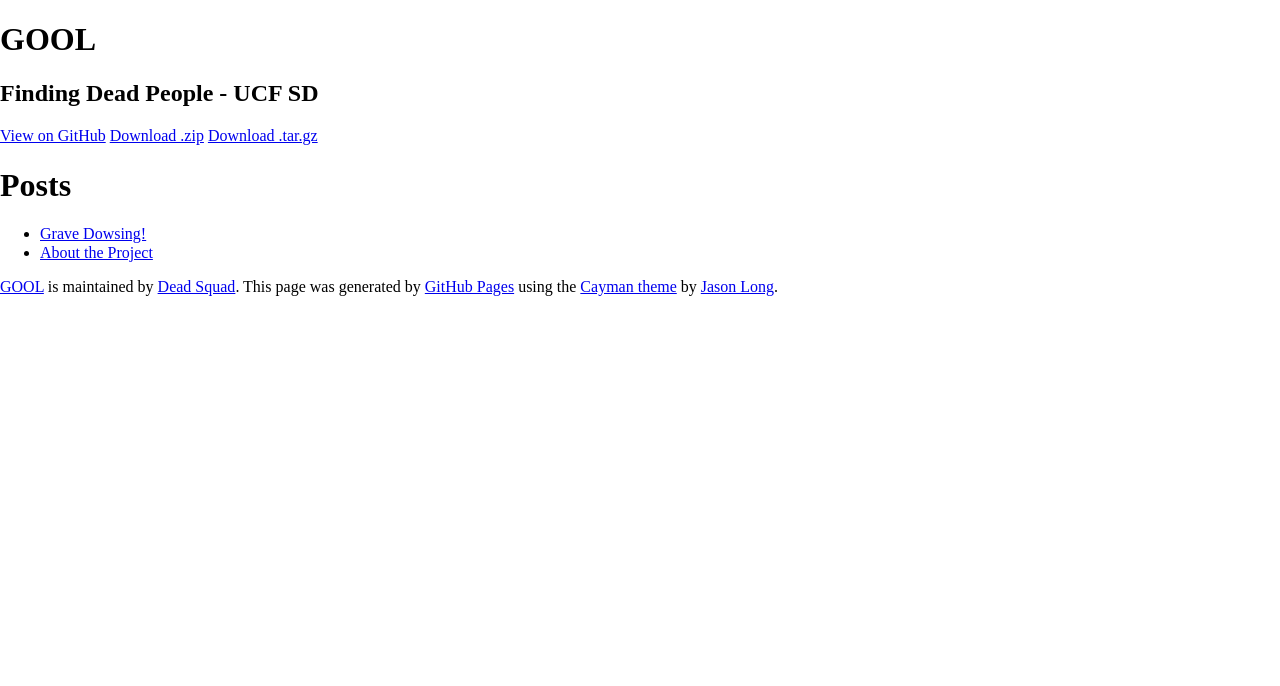
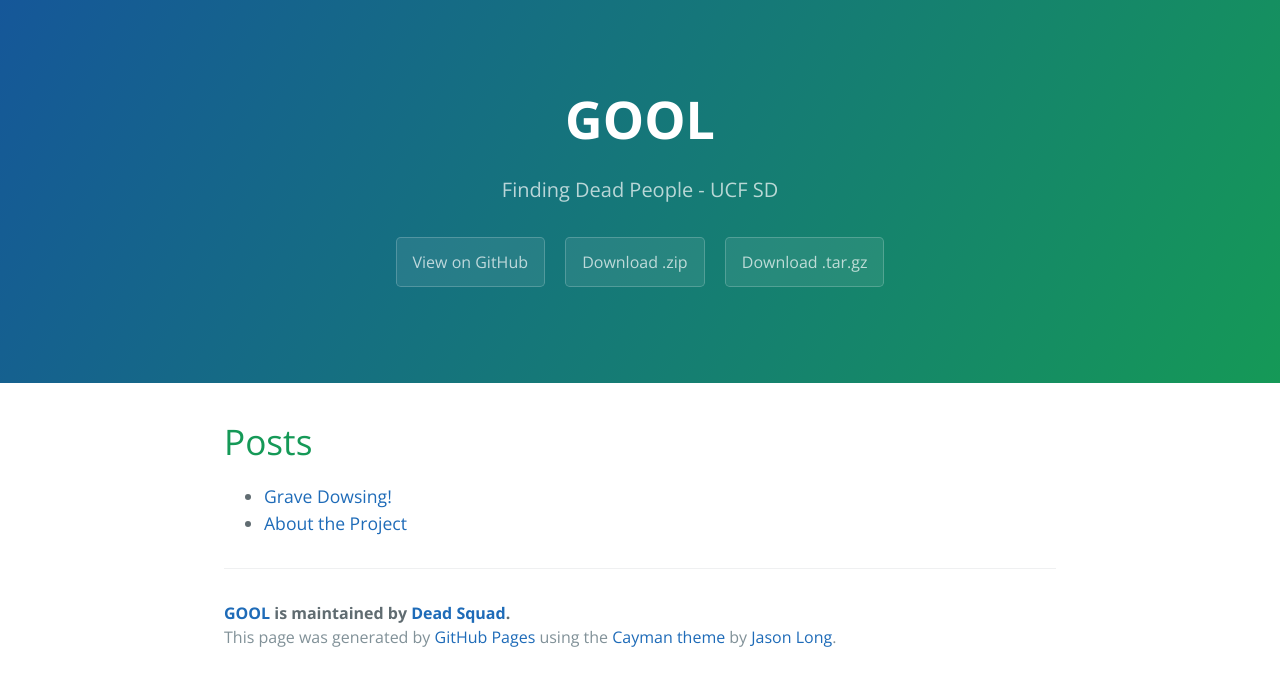
Before and after one commit to lrosa007/GOOL, a Jekyll site: the page built from index.html, in a window 1280 px wide. Shown: the top 686 px of the page. Built offline with Jekyll 4.4.1, drawn with Linux system fonts in a browser that asks for light colours; nearby versions of some CDN libraries; library files that are not in the unit come from our copies.

Commit message:
another one

```diff
--- a/_config.yml
+++ b/_config.yml
@@ -3,7 +3,6 @@ tagline: Finding Dead People - UCF SD
 description: >
   Senior Design Project at UCF by EE/CS students.
 url: "https://github.com/lrosa007/GOOL"
-baseurl: "GOOL/"
 
 author:
   name: Dead Squad
--- a/_includes/head.html
+++ b/_includes/head.html
@@ -3,7 +3,7 @@
   <title>{{ site.title }}</title>
   <meta name="viewport" content="width=device-width, initial-scale=1">
   <meta name="theme-color" content="#157878">
-  <link rel="stylesheet" href="{{ site.baseurl }}/css/normalize.css">
+  <link rel="stylesheet" href="/css/normalize.css">
   <link href='https://fonts.googleapis.com/css?family=Open+Sans:400,700' rel='stylesheet' type='text/css'>
-  <link rel="stylesheet" href="{{ site.baseurl }}/css/cayman.css">
+  <link rel="stylesheet" href="/css/cayman.css">
 </head>
```
